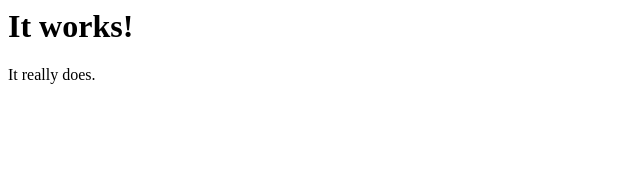
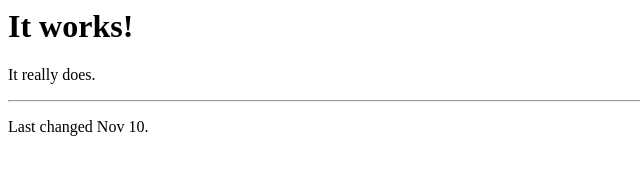
Before and after one commit to jaapb/jaapb.github.io, a plain HTML site: page test.html in a window 1280 px wide. Shown: the whole page, without its empty margins (0-640 px from the left). Drawn offline with Linux system fonts and the light colour scheme.

Commit message:
Put in date of last change

```diff
--- a/test.html
+++ b/test.html
@@ -6,5 +6,7 @@
 	<body>
 		<h1>It works!</h1>
 		<p>It really does.</p>
+		<hr>
+		<p>Last changed Nov 10.</p>
 	</body>
 </html>
```
